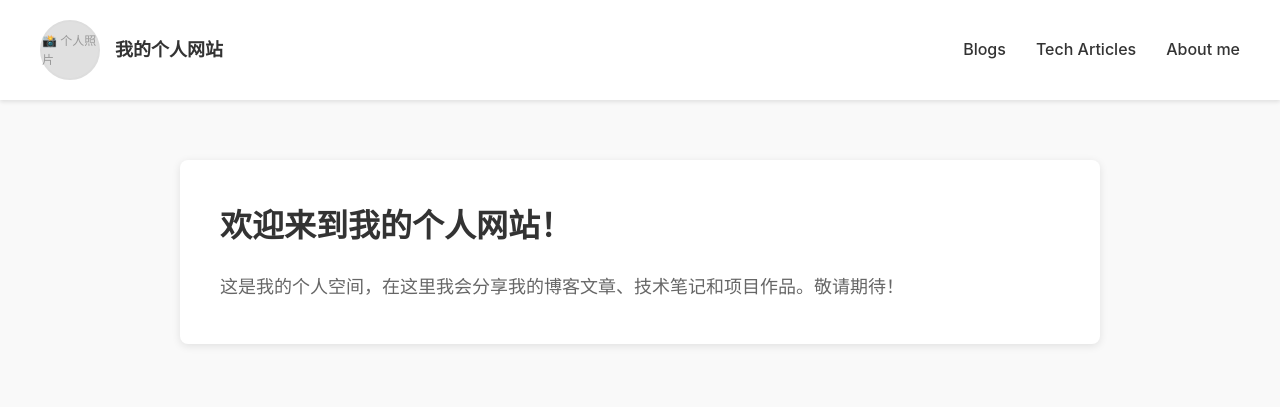
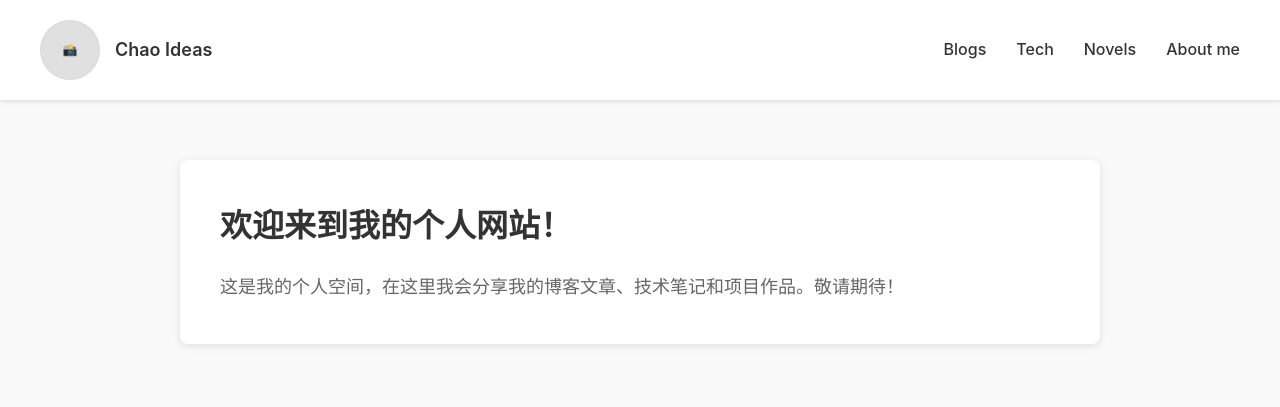
Before and after one commit to chaoids/chaoids.github.io, a plain HTML site: page index.html in a window 1280 px wide. Drawn offline with Linux system fonts and the light colour scheme.

Commit message:
update index

```diff
--- a/index.html
+++ b/index.html
@@ -3,20 +3,21 @@
 <head>
   <meta charset="utf-8" />
   <meta name="viewport" content="width=device-width, initial-scale=1.0" />
-  <title>个人网站</title>
+  <title>Chao Ideas</title>
   <link rel="stylesheet" href="styles.css" />
 </head>
 <body>
   <header>
     <div class="profile-section">
       <div class="profile-pic">
-        📸 个人照片
+        📸
       </div>
-      <div class="profile-name">我的个人网站</div>
+      <div class="profile-name">Chao Ideas</div>
     </div>
     <nav>
       <a href="blogs.html">Blogs</a>
-      <a href="#tech-articles">Tech Articles</a>
+      <a href="#tech">Tech</a>
+      <a href="#novels">Novels</a>
       <a href="#about">About me</a>
     </nav>
   </header>
```
